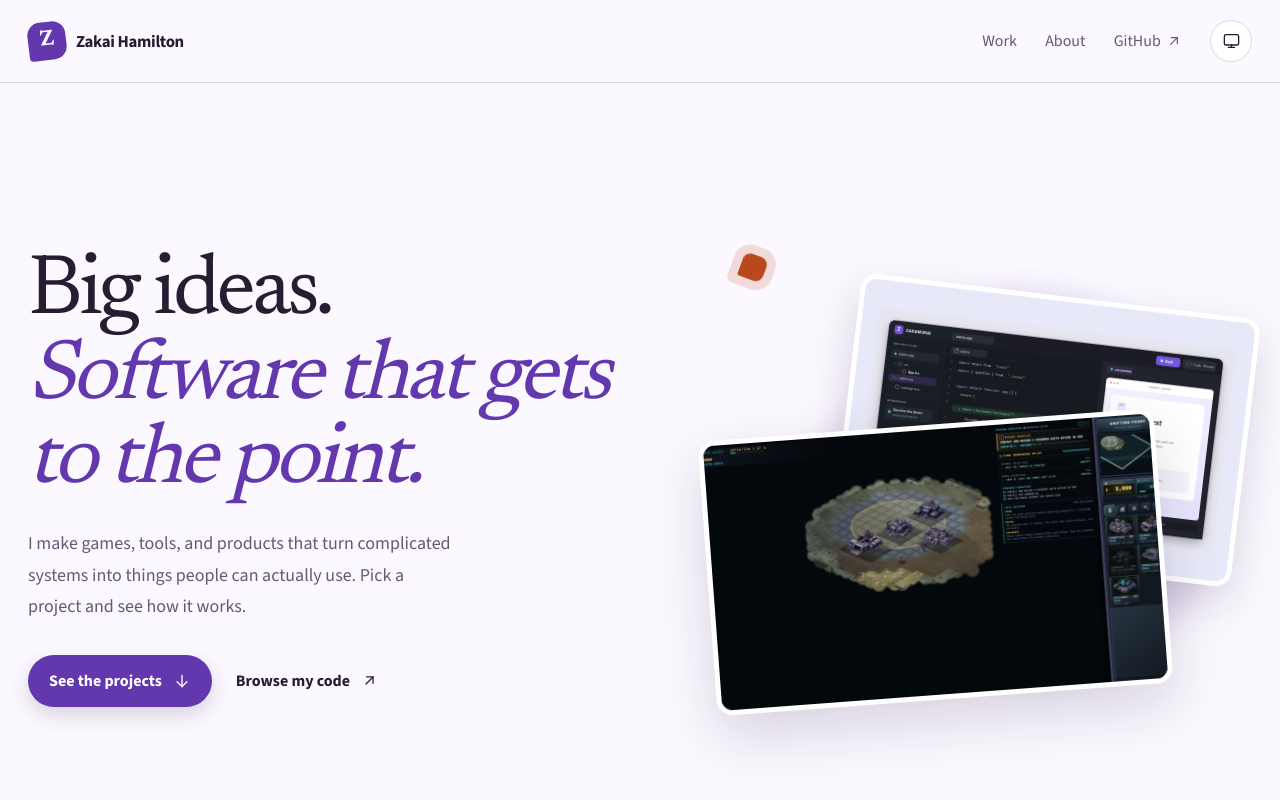
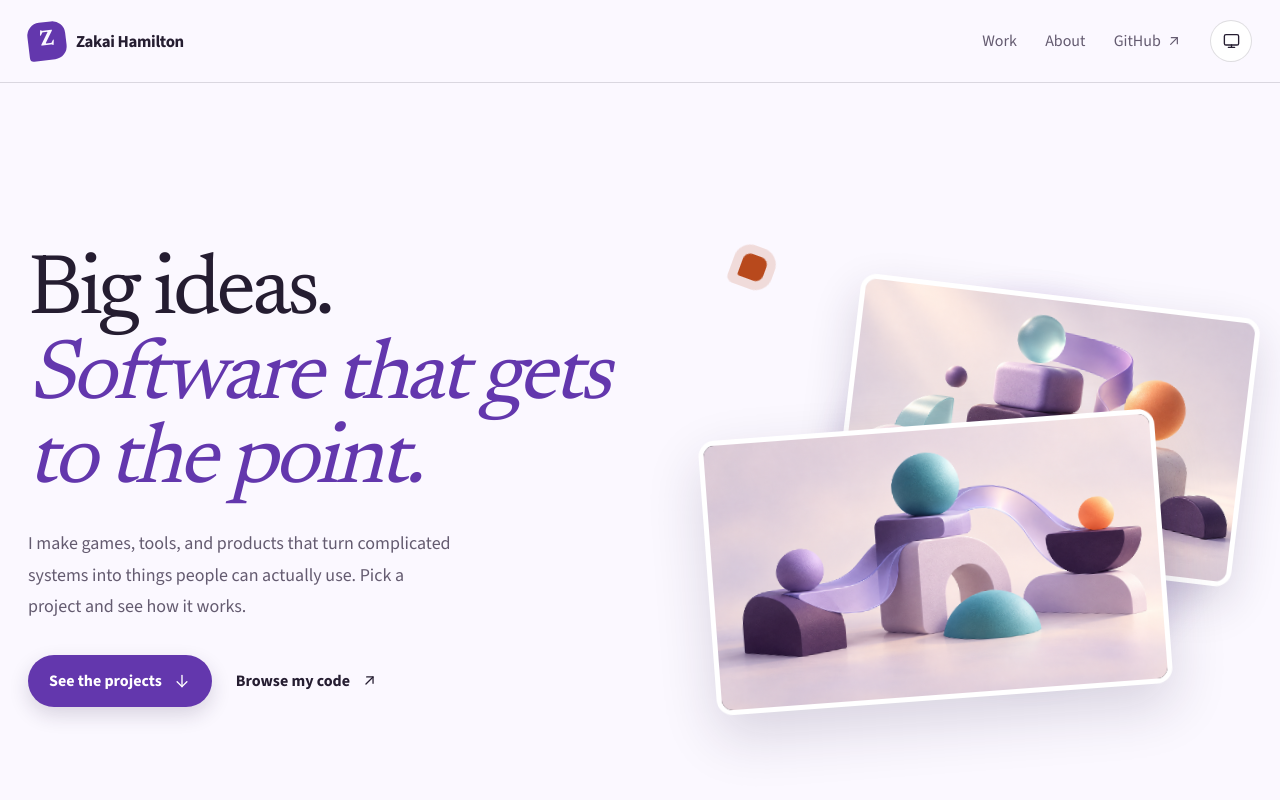
Before and after one commit to zakaihamilton/portfolio, a Next.js app: page / in a window 1280 px wide. Shown: the top 800 px of the page. Built offline with nearby package versions, Linux system fonts and the light colour scheme.

Commit message:
Fix accessibility issues, prune unused export, and update hero visuals

```diff
--- a/src/app/page.tsx
+++ b/src/app/page.tsx
@@ -46,6 +46,8 @@ export default function HomePage() {
               decorative
               project={featuredProjects[1]}
               variant="hero"
+              imageSrc="/hero/ideas-abstract.png"
+              imageFit="cover"
             />
           </div>
           <div className={styles.heroFrontCard}>
@@ -54,6 +56,8 @@ export default function HomePage() {
               priority
               project={featuredProjects[0]}
               variant="hero"
+              imageSrc="/hero/software-clarity.png"
+              imageFit="cover"
             />
           </div>
           <span className={styles.heroSpark} />
--- a/src/components/project-visual.tsx
+++ b/src/components/project-visual.tsx
@@ -7,6 +7,8 @@ type ProjectVisualProps = {
   variant: "card" | "hero" | "detail";
   priority?: boolean;
   decorative?: boolean;
+  imageSrc?: string;
+  imageFit?: Project["imageFit"];
 };
 
 const toneClasses: Record<Project["mediaTone"], string> = {
@@ -22,12 +24,16 @@ export function ProjectVisual({
   variant,
   priority = false,
   decorative = false,
+  imageSrc,
+  imageFit,
 }: ProjectVisualProps) {
+  const source = imageSrc ?? project.image;
+  const fit = imageFit ?? project.imageFit;
   const frameClasses = [
     styles.frame,
     styles[variant],
     toneClasses[project.mediaTone],
-    project.imageFit === "contain" ? styles.contain : styles.cover,
+    fit === "contain" ? styles.contain : styles.cover,
   ].join(" ");
 
   return (
@@ -44,8 +50,8 @@ export function ProjectVisual({
               ? "(max-width: 760px) 100vw, 88vw"
               : "(max-width: 760px) 100vw, 50vw"
         }
-        src={project.image}
-        unoptimized={project.image.endsWith(".svg")}
+        src={source}
+        unoptimized={source.endsWith(".svg")}
       />
     </div>
   );
--- a/src/components/tooltip.tsx
+++ b/src/components/tooltip.tsx
@@ -46,8 +46,7 @@ function scheduleTooltipPosition(
   tooltip: HTMLSpanElement | null,
   setPosition: (position: TooltipPosition) => void,
 ) {
-  const updatePosition = () =>
-    setPosition(getTooltipPosition(wrap, tooltip));
+  const updatePosition = () => setPosition(getTooltipPosition(wrap, tooltip));
 
   updatePosition();
   window.requestAnimationFrame(updatePosition);
@@ -125,15 +124,15 @@ export function TechnologyTooltip({ name }: TechnologyTooltipProps) {
     setOpen(true);
   }
 
-  function handlePointerEnter(event: PointerEvent<HTMLSpanElement>) {
+  function handlePointerEnter(event: PointerEvent<HTMLButtonElement>) {
     if (event.pointerType !== "touch") showTooltip();
   }
 
-  function handlePointerLeave(event: PointerEvent<HTMLSpanElement>) {
+  function handlePointerLeave(event: PointerEvent<HTMLButtonElement>) {
     if (event.pointerType !== "touch") setOpen(false);
   }
 
-  function handlePointerDown(event: PointerEvent<HTMLSpanElement>) {
+  function handlePointerDown(event: PointerEvent<HTMLButtonElement>) {
     if (event.pointerType === "touch") {
       scheduleTooltipPosition(wrapRef.current, tooltipRef.current, setPosition);
       setOpen((wasOpen) => !wasOpen);
@@ -145,21 +144,19 @@ export function TechnologyTooltip({ name }: TechnologyTooltipProps) {
       className={styles.wrap}
       data-open={open ? "true" : undefined}
       ref={wrapRef}
-      onBlur={(event) => {
-        if (!event.currentTarget.contains(event.relatedTarget)) setOpen(false);
-      }}
-      onFocus={showTooltip}
-      onKeyDown={(event) => {
-        if (event.key === "Escape") setOpen(false);
-      }}
-      onPointerDown={handlePointerDown}
-      onPointerEnter={handlePointerEnter}
-      onPointerLeave={handlePointerLeave}
     >
       <button
         aria-describedby={tooltipId}
         className={styles.technology}
         type="button"
+        onBlur={() => setOpen(false)}
+        onFocus={showTooltip}
+        onKeyDown={(event) => {
+          if (event.key === "Escape") setOpen(false);
+        }}
+        onPointerDown={handlePointerDown}
+        onPointerEnter={handlePointerEnter}
+        onPointerLeave={handlePointerLeave}
       >
         {name}
       </button>
@@ -213,19 +210,6 @@ export function ExternalLink({
       className={styles.wrap}
       data-open={open ? "true" : undefined}
       ref={wrapRef}
-      onBlur={(event) => {
-        if (!event.currentTarget.contains(event.relatedTarget)) setOpen(false);
-      }}
-      onFocus={showTooltip}
-      onKeyDown={(event) => {
-        if (event.key === "Escape") setOpen(false);
-      }}
-      onPointerEnter={(event) => {
-        if (event.pointerType !== "touch") showTooltip();
-      }}
-      onPointerLeave={(event) => {
-        if (event.pointerType !== "touch") setOpen(false);
-      }}
     >
       <a
         aria-describedby={tooltipId}
@@ -234,6 +218,17 @@ export function ExternalLink({
         href={href}
         rel="noreferrer"
         target="_blank"
+        onBlur={() => setOpen(false)}
+        onFocus={showTooltip}
+        onKeyDown={(event) => {
+          if (event.key === "Escape") setOpen(false);
+        }}
+        onPointerEnter={(event) => {
+          if (event.pointerType !== "touch") showTooltip();
+        }}
+        onPointerLeave={(event) => {
+          if (event.pointerType !== "touch") setOpen(false);
+        }}
       >
         {children}
       </a>
--- a/src/data/projects.ts
+++ b/src/data/projects.ts
@@ -25,7 +25,8 @@ export const projects: Project[] = [
     number: "01",
     name: "Shifting Front",
     category: "Seeded RTS campaign",
-    summary: "One four-digit seed grows into a replayable, six-operation campaign.",
+    summary:
+      "One four-digit seed grows into a replayable, six-operation campaign.",
     description:
       "Choose a seed and Shifting Front writes the conflict around it: rival factions, named commanders, briefings, objectives, and a battlefield shaped by its biome. Then play six linked operations—build your economy, position a combined-arms force, and adapt when the enemy changes its plan.",
     detailHeading: "A code you can replay, share, and fight over.",
@@ -51,7 +52,8 @@ export const projects: Project[] = [
     number: "02",
     name: "Visitoring",
     category: "Privacy-first website analytics",
-    summary: "Understand your site’s traffic without cookies or stored IP addresses.",
+    summary:
+      "Understand your site’s traffic without cookies or stored IP addresses.",
     description:
       "Visitoring turns page views and custom events into readable reports on visitors, sessions, popular pages, and referrers. It keeps useful context—like broad device and region trends—while leaving raw IP addresses, cookies, and URL query details out of stored analytics.",
     detailHeading: "Measure the visit, not the person.",
@@ -187,7 +189,8 @@ export const projects: Project[] = [
     number: "07",
     name: "Zakamurai",
     category: "Local-first browser IDE",
-    summary: "Write, review, build, and preview web projects without leaving the browser.",
+    summary:
+      "Write, review, build, and preview web projects without leaving the browser.",
     description:
       "Zakamurai puts a file tree, editor, local AI assistant, browser-based builds, runtime logs, and live preview in one workspace. AI suggestions arrive as structured diffs you can inspect before approving; then build and preview the proposed code without a local toolchain.",
     detailHeading: "Code, ask, inspect, run—in the same browser.",
@@ -240,7 +243,6 @@ export const projects: Project[] = [
 ];
 
 export const projectCount = projects.length;
-export const formattedProjectCount = String(projectCount).padStart(2, "0");
 
 export function getProject(slug: string) {
   return projects.find((project) => project.slug === slug);
```
Also changed, not shown: public/hero/ideas-abstract.png (added), public/hero/software-clarity.png (added).
